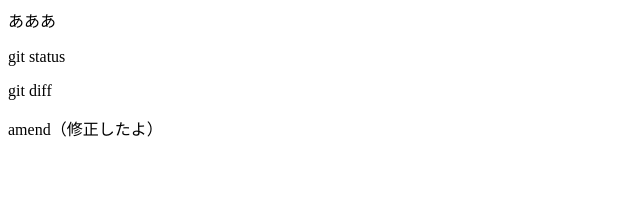
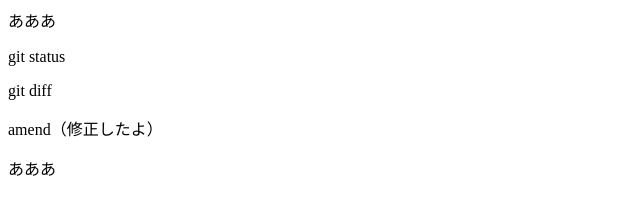
Before and after one commit to hasebetakumi/git_practice, a plain HTML site: page index.html in a window 1280 px wide. Shown: the full height of the page, 0-640 px from the left. Drawn offline with Linux system fonts and the light colour scheme.

Commit message:
Update index.html

```diff
--- a/index.html
+++ b/index.html
@@ -5,3 +5,5 @@
 <p>git diff</p>
 
 <p>amend（修正したよ）</p>
+
+<p>あああ</p>
```
